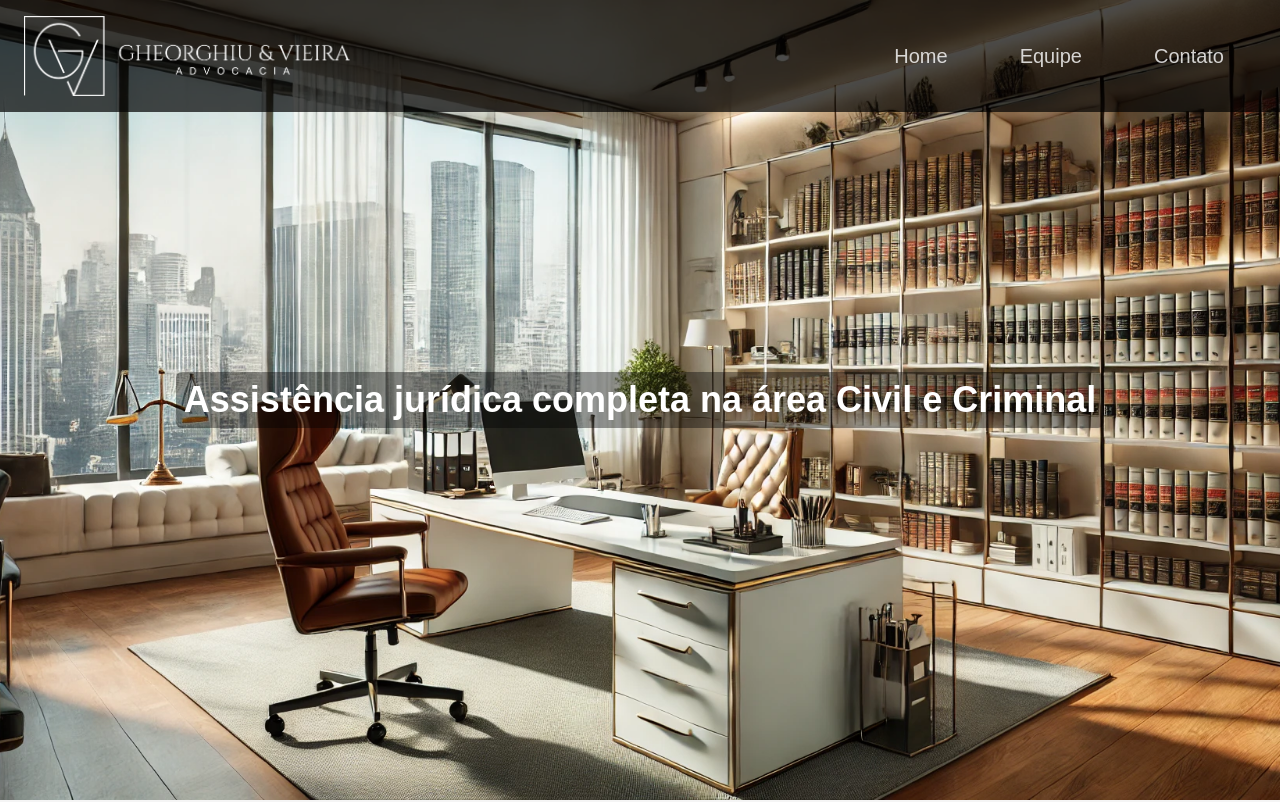
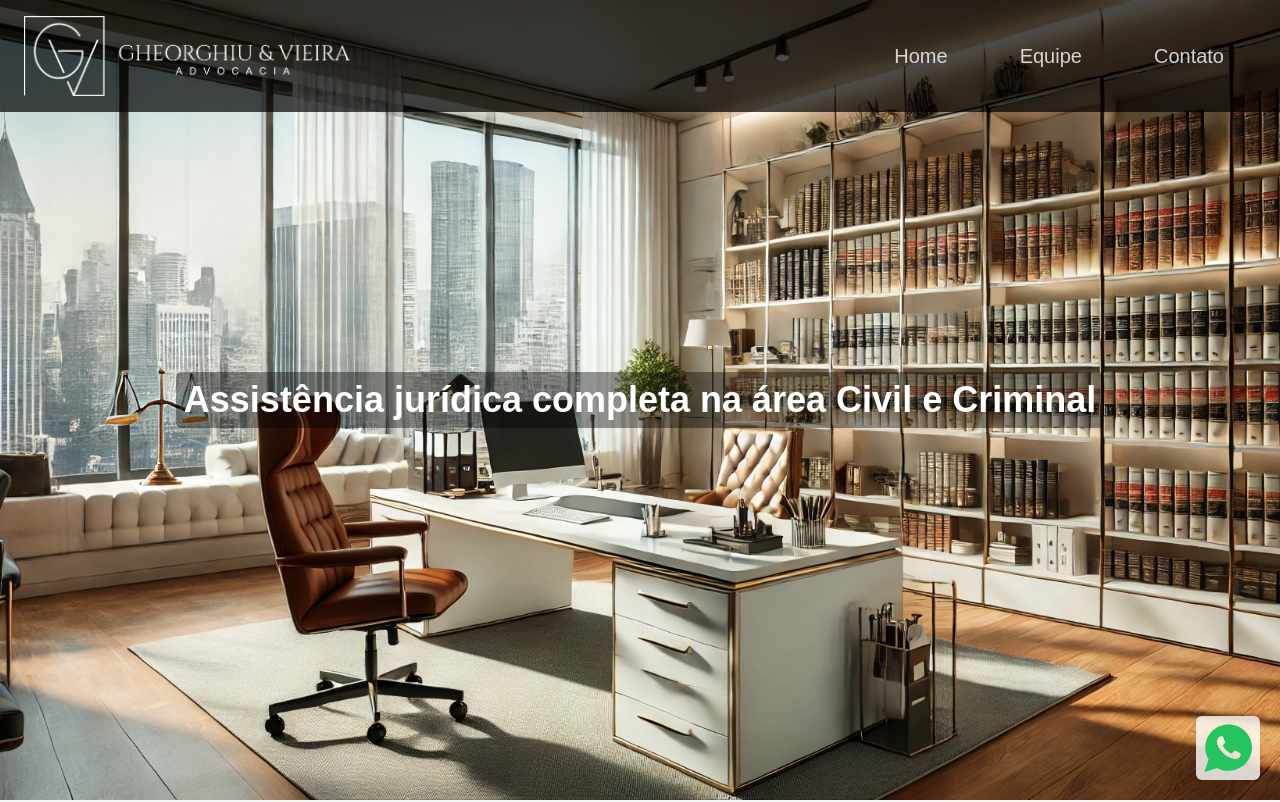
Before and after one commit to silveiralsv/gv-app, a Next.js app: page / in a window 1280 px wide. Shown: the top 802 px of the page. Built offline with nearby package versions, Linux system fonts and the light colour scheme.

Commit message:
Add WhatsApp button and improve layout structure on the homepage

```diff
--- a/app/page.tsx
+++ b/app/page.tsx
@@ -1,5 +1,6 @@
 import ActivitiesCard from "@/components/activities-card";
 import Footer from "@/components/footer";
+import WhatsappButton from "@/components/whatsapp-button";
 import Image from "next/image";
 
 export default function Home() {
@@ -37,7 +38,9 @@ export default function Home() {
   ];
 
   return (
+    <>
       <main className="w-full h-full bg-secondary">
+        <WhatsappButton />
         <section className="relative w-full h-screen flex items-center justify-center ">
           <Image src="/office.png" fill alt="office" className="object-cover" />
           <h1 className="z-50 text-3xl md:text-4xl font-bold text-white bg-black/40 rounded-md p-2 mx-2">
@@ -63,7 +66,7 @@ export default function Home() {
         </section>
 
         <section className="w-full bg-gray-300/80 gap-5 grid grid-cols-1 md:grid-cols-5">
-        <div className="relative  aspect-video md:aspect-auto  bg-green-300 md:col-span-3">
+          <div className="relative aspect-video md:aspect-auto md:col-span-3">
             <Image src="/team.png" fill alt="Team" className="object-cover" />
           </div>
           <div className="flex flex-col justify-center gap-2 px-5 py-10 md:py-24 text-center md:col-span-2">
@@ -80,9 +83,9 @@ export default function Home() {
               incluindo crimes patrimoniais e do Tribunal do Júri.
             </p>
             <p className="text-slate-700/80">
-            Contamos com uma equipe altamente qualificada, preparada para atuar
-            em casos de grande complexidade, sempre com ética, compromisso e
-            total dedicação.
+              Contamos com uma equipe altamente qualificada, preparada para
+              atuar em casos de grande complexidade, sempre com ética,
+              compromisso e total dedicação.
             </p>
 
             <h2 className="text-slate-700/80">Especialistas da equipe:</h2>
@@ -94,5 +97,6 @@ export default function Home() {
 
         <Footer />
       </main>
+    </>
   );
 }
--- a/components/footer.tsx
+++ b/components/footer.tsx
@@ -14,7 +14,7 @@ export default function Footer() {
       <div className="relative h-20 md:h-52  mx-auto top-5 aspect-[2351/977]">
         <Image className="z-50" src="/footer-logo.png" alt="logo" fill />
       </div>
-      <div className="z-50 relative w-full flex items-center justify-center text-xs">
+      <div className="z-40 relative w-full flex items-center justify-center text-xs">
         <FooterItem>
           <MdMailOutline />
           contato@gheorghiuvieira.com
--- /dev/null
+++ b/components/whatsapp-button.tsx
@@ -0,0 +1,22 @@
+"use client";
+import { IoLogoWhatsapp } from "react-icons/io";
+import { Button } from "./ui/button";
+
+export default function WhatsappButton() {
+  const handleOnclick = () => {
+    window.open("https://wa.me/5511952242504", "_blank");
+  };
+
+  return (
+    <Button
+      className="w-16 h-16 fixed bottom-5 right-5 z-50 flex items-center justify-center bg-white/80 gap-0 hover:bg-white"
+      size="icon"
+      onClick={handleOnclick}
+    >
+      <IoLogoWhatsapp
+        className="fill-green-500 "
+        style={{ width: "85%", height: "85%" }}
+      />
+    </Button>
+  );
+}
```
Lines whose indentation alone changed are shown as unchanged.
